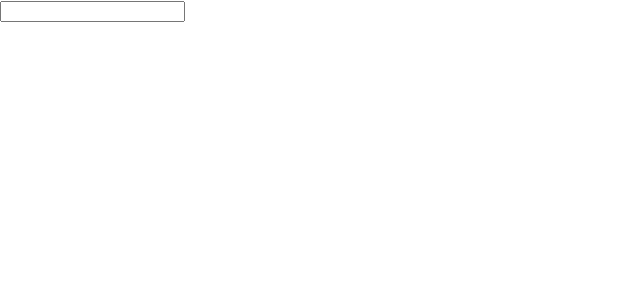
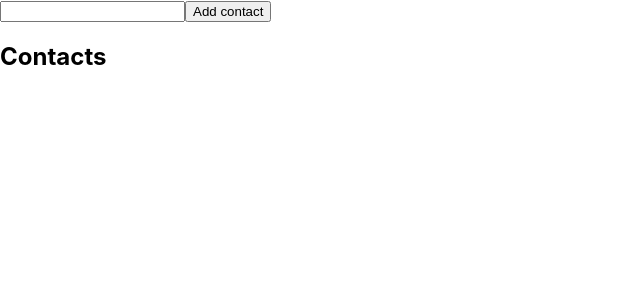
Before and after one commit to RomanHard/goit-react-hw-02-phonebook, a React (Create React App) app: page / in a window 1280 px wide. Shown: the top 300 px of the page, without its empty margins (0-640 px from the left). Built offline with nearby package versions, Linux system fonts and the light colour scheme.

Commit message:
update app.jsx

```diff
--- a/src/components/App.jsx
+++ b/src/components/App.jsx
@@ -1,20 +1,58 @@
 import React from 'react';
+import { nanoid } from 'nanoid';
+
 export default class App extends React.Component {
   state = {
     contacts: [],
     name: '',
   };
+
+  handleChange = (e) => {
+    this.setState({ name: e.target.value });
+  };
+
   render() {
     return (
-      <div>
+      <form>
         <input
           type="text"
           name="name"
+          value={this.state.name}
+          onChange={this.handleChange}
           pattern="^[a-zA-Zа-яА-Я]+(([' -][a-zA-Zа-яА-Я ])?[a-zA-Zа-яА-Я]*)*$"
           title="Name may contain only letters, apostrophe, dash and spaces. For example Adrian, Jacob Mercer, Charles de Batz de Castelmore d'Artagnan"
           required
         />
-      </div>
+        <button
+          onClick={(e) => {
+            e.preventDefault();
+            const existingContact = this.state.contacts.find(
+              (contact) =>
+                contact.name.toLowerCase() === this.state.name.toLowerCase()
+            );
+            if (existingContact) {
+              alert('This contact already exists!');
+              return;
+            }
+            this.setState({
+              contacts: [
+                ...this.state.contacts,
+                { name: this.state.name, id: nanoid() },
+              ],
+              name: '',
+            });
+          }}
+        >
+          Add contact
+        </button>
+
+        <h2>Contacts</h2>
+        <ul>
+          {this.state.contacts.map((contact) => (
+            <li key={contact.id}>{contact.name}</li>
+          ))}
+        </ul>
+      </form>
     );
   }
 }
```
